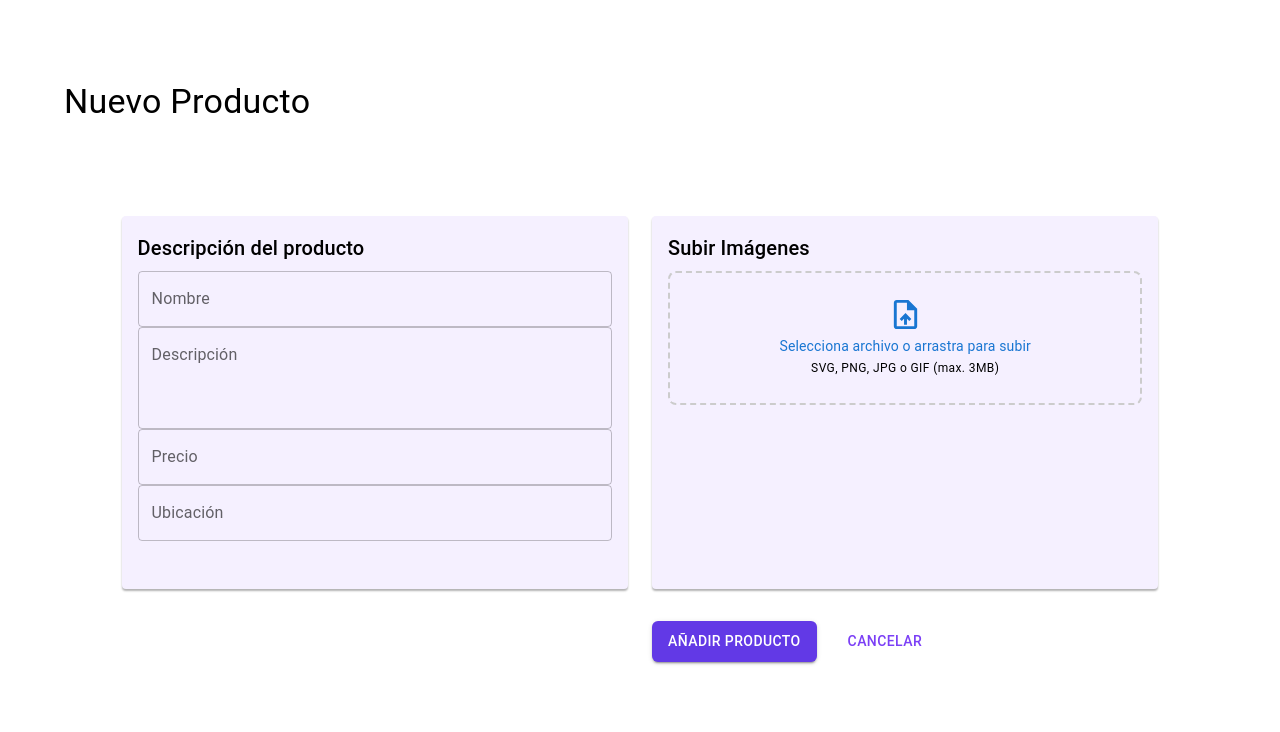
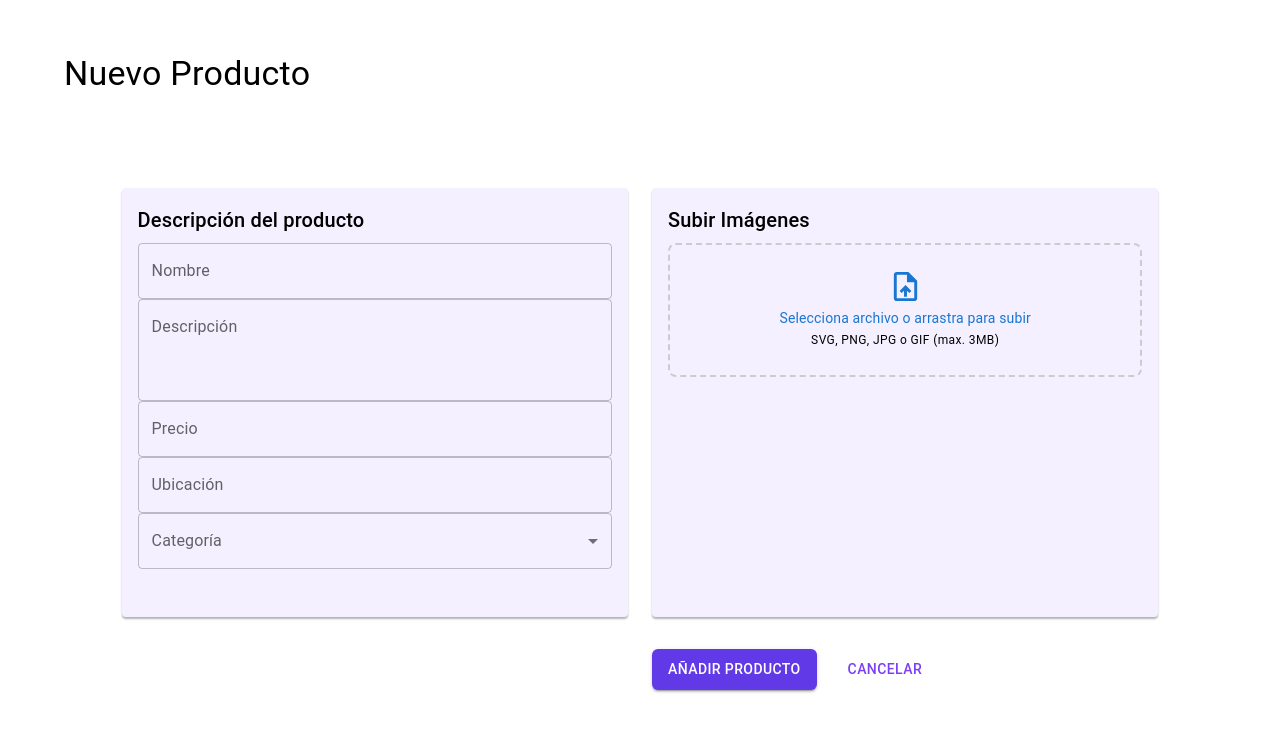
Before and after one commit to crisfelipe22/Xplora, a React (Vite) app in the folder frontend/: page / in a window 1280 px wide. Shown: the top 732 px of the page. Built offline with nearby package versions, Linux system fonts and the light colour scheme.

Commit message:
feat: Agregando categorias de productos

```diff
--- a/frontend/src/components/AddProductForm.jsx
+++ b/frontend/src/components/AddProductForm.jsx
@@ -1,7 +1,7 @@
 /* eslint-disable react-refresh/only-export-components */
 /* eslint-disable no-unused-vars */
 import { useState } from "react"
-import { Container, TextField, Button, Typography, Box, IconButton, List, ListItem, ListItemText, Alert, LinearProgress} from "@mui/material";
+import { Container, TextField, Button, Typography, Box, IconButton, List, ListItem, ListItemText, Alert, LinearProgress, Select, MenuItem, FormControl, InputLabel} from "@mui/material";
 import UploadFileIcon from "@mui/icons-material/UploadFile";
 import DeleteIcon from "@mui/icons-material/Delete";
 import axios from "axios";
@@ -13,11 +13,13 @@ const AddProductForm = () => {
         descripcion: '',
         precio: '',
         ubicacion: '',
+        categoria: '',
         imagenes: []
     })
 
     const [errores, setErrores] = useState({})
     const [exito, setExito] = useState(false)
+    const categorias = ['Bienestar y relajación', 'Aventura y deporte', 'Estadía', 'Gastronomía']
 
     const handleChange = (e) => {
         const {name, value} = e.target
@@ -42,7 +44,7 @@ const AddProductForm = () => {
     }
 
     const resetState = () =>{
-        setProduct({ nombre: "", descripcion: "", precio: "", ubicacion: "", imagenes: [] })
+        setProduct({ nombre: '', descripcion: "", precio: '', ubicacion: '', categoria: '', imagenes: [] })
     }
 
     const validaciones = () =>{
@@ -116,7 +118,7 @@ const AddProductForm = () => {
                         Descripción del producto
                     </Typography>
 
-                    <TextField
+                    <TextField className={styles.textField}
                         label="Nombre"
                         name="nombre"
                         value={product.nombre}
@@ -126,7 +128,7 @@ const AddProductForm = () => {
                         fullWidth
                     />
 
-                    <TextField
+                    <TextField className={styles.textField}
                         label="Descripción"
                         name="descripcion"
                         value={product.descripcion}
@@ -138,7 +140,7 @@ const AddProductForm = () => {
                         fullWidth
                     />
 
-                    <TextField
+                    <TextField className={styles.textField}
                         label="Precio"
                         name="precio"
                         value={product.precio}
@@ -148,7 +150,7 @@ const AddProductForm = () => {
                         fullWidth
                     />
 
-                    <TextField
+                    <TextField className={styles.textField}
                         label="Ubicación"
                         name="ubicacion"
                         value={product.ubicacion}
@@ -157,6 +159,21 @@ const AddProductForm = () => {
                         helperText={errores.ubicacion}
                         fullWidth
                     />
+
+                    <FormControl fullWidth>
+                        <InputLabel id="categoria-label">Categoría</InputLabel>
+                        <Select
+                            name="categoria"
+                            labelId="categoria-label"
+                            value={product.categoria}
+                            onChange={handleChange}>
+                            {categorias.map((cat) => (
+                                <MenuItem key={cat} value={cat}>
+                                    {cat}
+                                </MenuItem>
+                            ))}
+                        </Select>
+                    </FormControl>
                 </Box>
 
                 <Box className={styles.seccion}>
```
